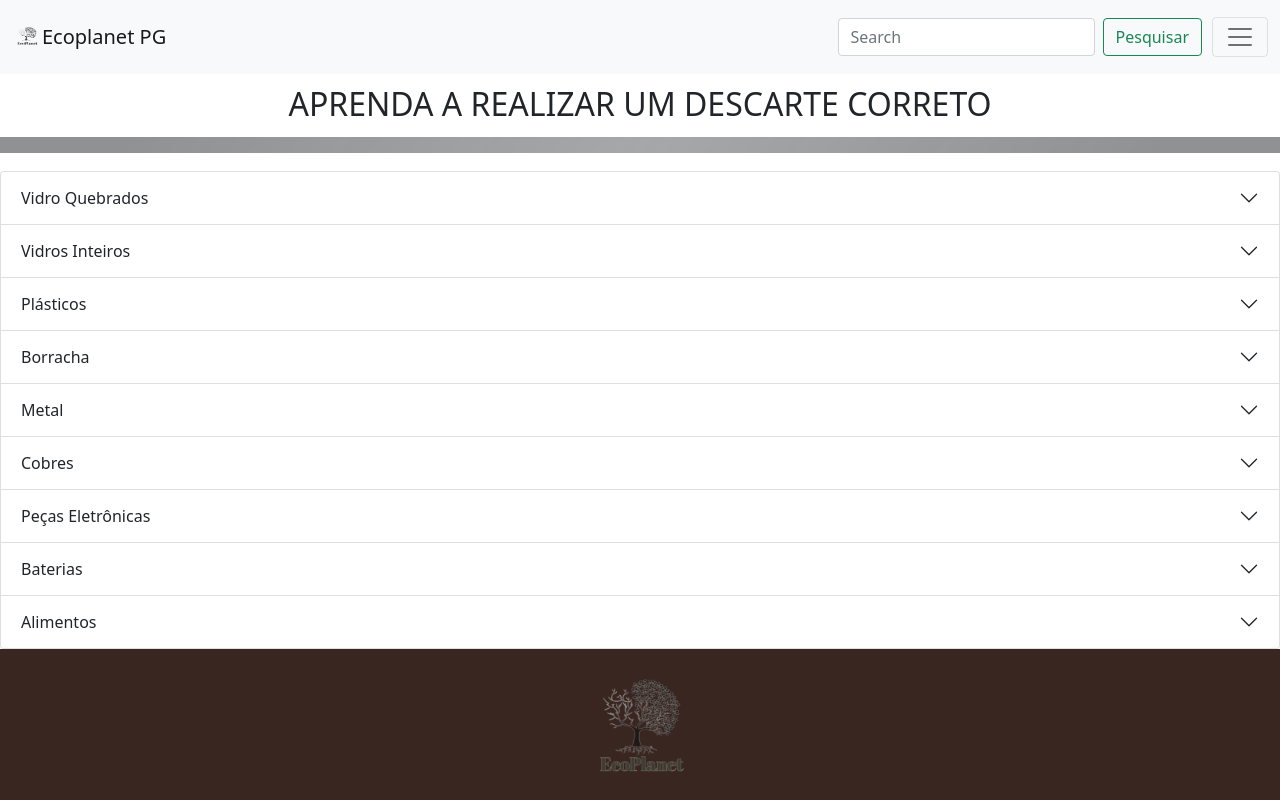
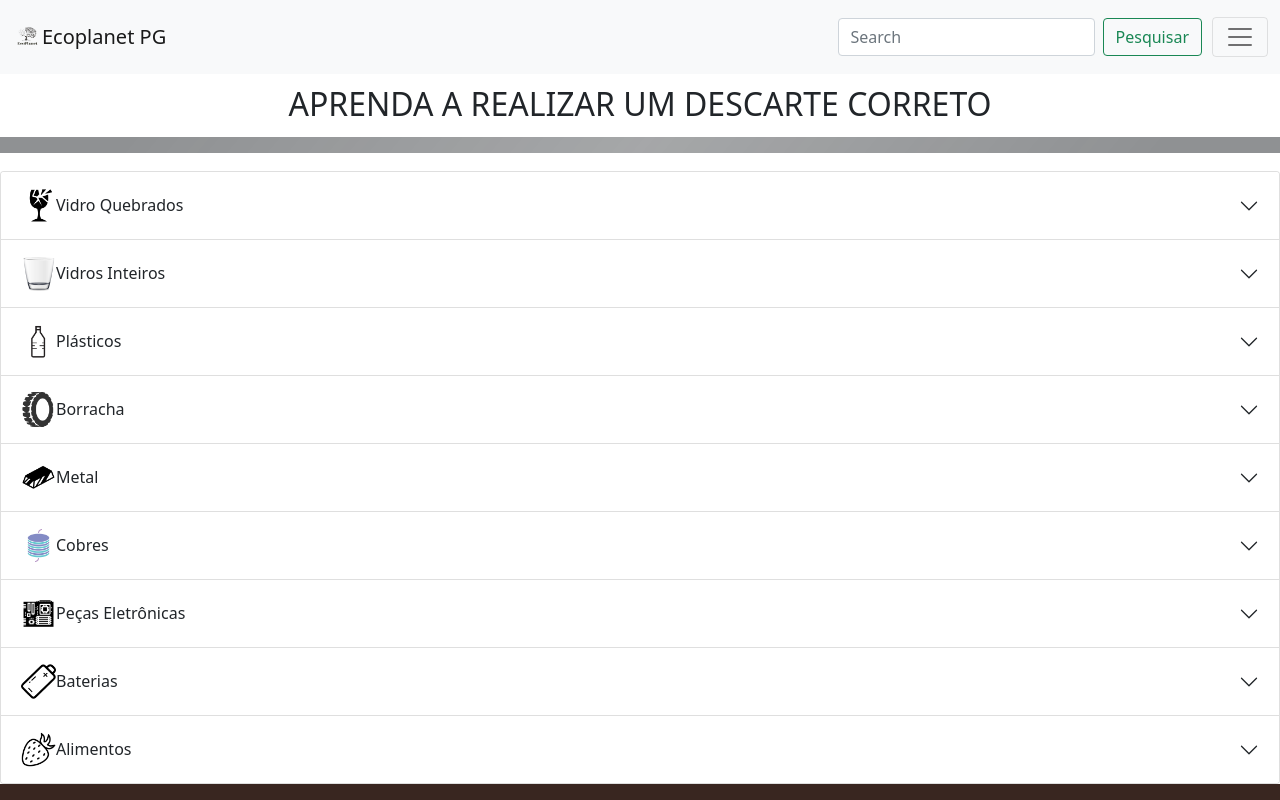
Before and after one commit to EcoPlanet04/ecoplanet, a website: page estrutura/tutoriais.html in a window 1280 px wide. Shown: the top 800 px of the page. Drawn offline with nearby package versions, Linux system fonts and the light colour scheme.

Commit message:
imagens/icones

```diff
--- a/estrutura/tutoriais.html
+++ b/estrutura/tutoriais.html
@@ -76,7 +76,7 @@
         <div class="accordion-item">
           <h2 class="accordion-header" id="headingOne">
             <button class="accordion-button collapsed" type="button" data-bs-toggle="collapse" data-bs-target="#collapseOne" aria-expanded="true" aria-controls="collapseOne">
-              Vidro Quebrados
+              <img src="/estrutura/img/vidroquebrado.png" alt="" width="35" height="35"> Vidro Quebrados
             </button>
           </h2>
           <div id="collapseOne" class="accordion-collapse collapse " aria-labelledby="headingOne" data-bs-parent="#accordionExample">
@@ -98,7 +98,7 @@
         <div class="accordion-item">
           <h2 class="accordion-header" id="headingTwo">
             <button class="accordion-button collapsed" type="button" data-bs-toggle="collapse" data-bs-target="#collapseTwo" aria-expanded="false" aria-controls="collapseTwo">
-              Vidros Inteiros
+              <img src="/estrutura/img/vidro.png" alt="" width="35" height="35"> Vidros Inteiros
             </button>
           </h2>
           <div id="collapseTwo" class="accordion-collapse collapse" aria-labelledby="headingTwo" data-bs-parent="#accordionExample">
@@ -120,7 +120,7 @@
         <div class="accordion-item">
           <h2 class="accordion-header" id="headingThree">
             <button class="accordion-button collapsed" type="button" data-bs-toggle="collapse" data-bs-target="#collapseThree" aria-expanded="false" aria-controls="collapseThree">
-              Plásticos
+              <img src="/estrutura/img/plastico.png" alt="" width="35" height="35">Plásticos
             </button>
           </h2>
           <div id="collapseThree" class="accordion-collapse collapse" aria-labelledby="headingThree" data-bs-parent="#accordionExample">
@@ -138,7 +138,7 @@
         <div class="accordion-item">
             <h2 class="accordion-header" id="headingFour">
               <button class="accordion-button collapsed" type="button" data-bs-toggle="collapse" data-bs-target="#collapseFour" aria-expanded="false" aria-controls="collapseFour">
-                Borracha
+                <img src="/estrutura/img/borracha.png" alt="" width="35" height="35">Borracha
               </button>
             </h2>
             <div id="collapseFour" class="accordion-collapse collapse" aria-labelledby="headingThree" data-bs-parent="#accordionExample">
@@ -150,7 +150,7 @@
           <div class="accordion-item">
             <h2 class="accordion-header" id="headingFive">
               <button class="accordion-button collapsed" type="button" data-bs-toggle="collapse" data-bs-target="#collapseFive" aria-expanded="false" aria-controls="collapseFive">
-                Metal
+                <img src="/estrutura/img/metal.png" alt="" width="35" height="35">Metal
               </button>
             </h2>
             <div id="collapseFive" class="accordion-collapse collapse" aria-labelledby="headingThree" data-bs-parent="#accordionExample">
@@ -162,7 +162,7 @@
           <div class="accordion-item">
             <h2 class="accordion-header" id="headingSix">
               <button class="accordion-button collapsed" type="button" data-bs-toggle="collapse" data-bs-target="#collapseSix" aria-expanded="false" aria-controls="collapseSix">
-                Cobres
+                <img src="/estrutura/img/cobre.png" alt="" width="35" height="35">Cobres
               </button>
             </h2>
             <div id="collapseSix" class="accordion-collapse collapse" aria-labelledby="headingThree" data-bs-parent="#accordionExample">
@@ -174,7 +174,7 @@
           <div class="accordion-item">
             <h2 class="accordion-header" id="headingSeven">
               <button class="accordion-button collapsed" type="button" data-bs-toggle="collapse" data-bs-target="#collapseSeven" aria-expanded="false" aria-controls="collapseSeven">
-                Peças Eletrônicas
+                <img src="/estrutura/img/placa.png" alt="" width="35" height="35"> Peças Eletrônicas
               </button>
             </h2>
             <div id="collapseSeven" class="accordion-collapse collapse" aria-labelledby="headingThree" data-bs-parent="#accordionExample">
@@ -186,7 +186,7 @@
           <div class="accordion-item">
             <h2 class="accordion-header" id="headingEight">
               <button class="accordion-button collapsed" type="button" data-bs-toggle="collapse" data-bs-target="#collapseEight" aria-expanded="false" aria-controls="collapseEight">
-                Baterias
+                <img src="/estrutura/img/bateria.png" alt="" width="35" height="35"> Baterias
               </button>
             </h2>
             <div id="collapseEight" class="accordion-collapse collapse" aria-labelledby="headingThree" data-bs-parent="#accordionExample">
@@ -198,7 +198,7 @@
           <div class="accordion-item">
             <h2 class="accordion-header" id="headingNine">
               <button class="accordion-button collapsed" type="button" data-bs-toggle="collapse" data-bs-target="#collapseNine" aria-expanded="false" aria-controls="collapseNine">
-                Alimentos
+                <img src="/estrutura/img/alimento.png" alt="" width="35" height="35"> Alimentos
               </button>
             </h2>
             <div id="collapseNine" class="accordion-collapse collapse" aria-labelledby="headingThree" data-bs-parent="#accordionExample">
```
Also changed, not shown: estrutura/img/alimento.png (added), estrutura/img/bateria.png (added), estrutura/img/borracha.png (added), estrutura/img/cobre.png (added), estrutura/img/metal.png (added), estrutura/img/placa.png (added), estrutura/img/plastico.png (added), estrutura/img/vidro.png (added), estrutura/img/vidroquebrado.png (added).
